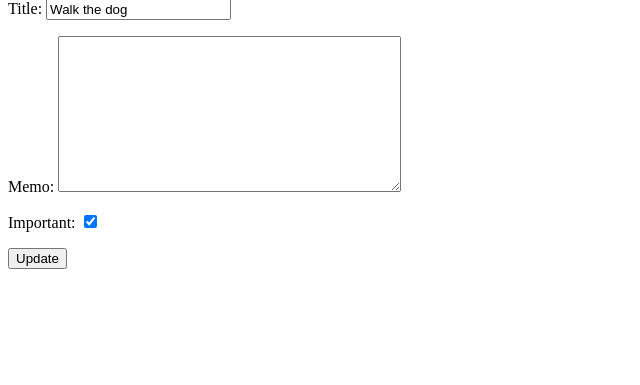
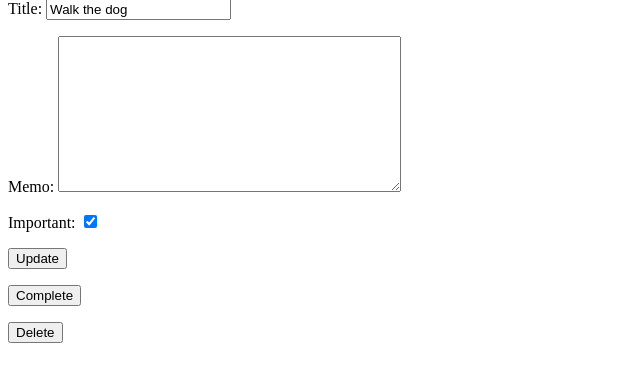
Before and after one commit to Prabhnometery/django-todo, a Django app: page /todo/1 in a window 1280 px wide. Shown: the part 134-519 px from the top of the page, without its empty margins (0-640 px from the left). Run offline with Django 3.2, Linux system fonts and the light colour scheme; a user stored in the database is signed in; data comes from the database, SQL or seed files in the repository; both versions use the stored data as it was after the commit.

Commit message:
Completing and adding Todos

```diff
--- a/todo/templates/todo/viewtodo.html
+++ b/todo/templates/todo/viewtodo.html
@@ -12,5 +12,15 @@
   <button type="submit">Update</button>
 </form>
 
+<form method='POST' action="{% url 'completetodo' todo.id %}">
+  {% csrf_token %}
+  <button type="submit">Complete</button>
+</form>
+
+<form method='POST' action="{% url 'deletetodo' todo.id %}">
+  {% csrf_token %}
+  <button type="submit">Delete</button>
+</form>
+
 
 {% endblock %}
--- a/todo/views.py
+++ b/todo/views.py
@@ -5,6 +5,7 @@ from django.db import IntegrityError
 from django.contrib.auth import login, logout, authenticate
 from .forms import TodoForm
 from .models import Todo
+from django.utils import timezone
 
 
 # Create your views here.
@@ -82,3 +83,16 @@ def viewtodo(request, todo_pk):
             return redirect('currenttodos')
         except ValueError:
             return render(request, 'todo/viewtodo.html', {'todo': todo, 'form': form, 'error': 'Bad data passed'})
+
+def completetodo(request, todo_pk):
+    todo = get_object_or_404(Todo, pk=todo_pk, user=request.user)
+    if request.method == 'POST':
+        todo.datecompleted = timezone.now()
+        todo.save()
+        return redirect('currenttodos')
+
+def deletetodo(request, todo_pk):
+    todo = get_object_or_404(Todo, pk=todo_pk, user=request.user)
+    if request.method == 'POST':
+        todo.delete()
+        return redirect('currenttodos')
--- a/todowoo/urls.py
+++ b/todowoo/urls.py
@@ -32,4 +32,7 @@ urlpatterns = [
     path('create/', views.createtodos, name='createtodos'),
     path('current/', views.currenttodos, name='currenttodos'),
     path('todo/<int:todo_pk>', views.viewtodo, name='viewtodo'),
+    path('todo/<int:todo_pk>/complete', views.completetodo, name='completetodo'),
+    path('todo/<int:todo_pk>/delete', views.deletetodo, name='deletetodo'),
+
 ]
```
Also changed, not shown: db.sqlite3.
